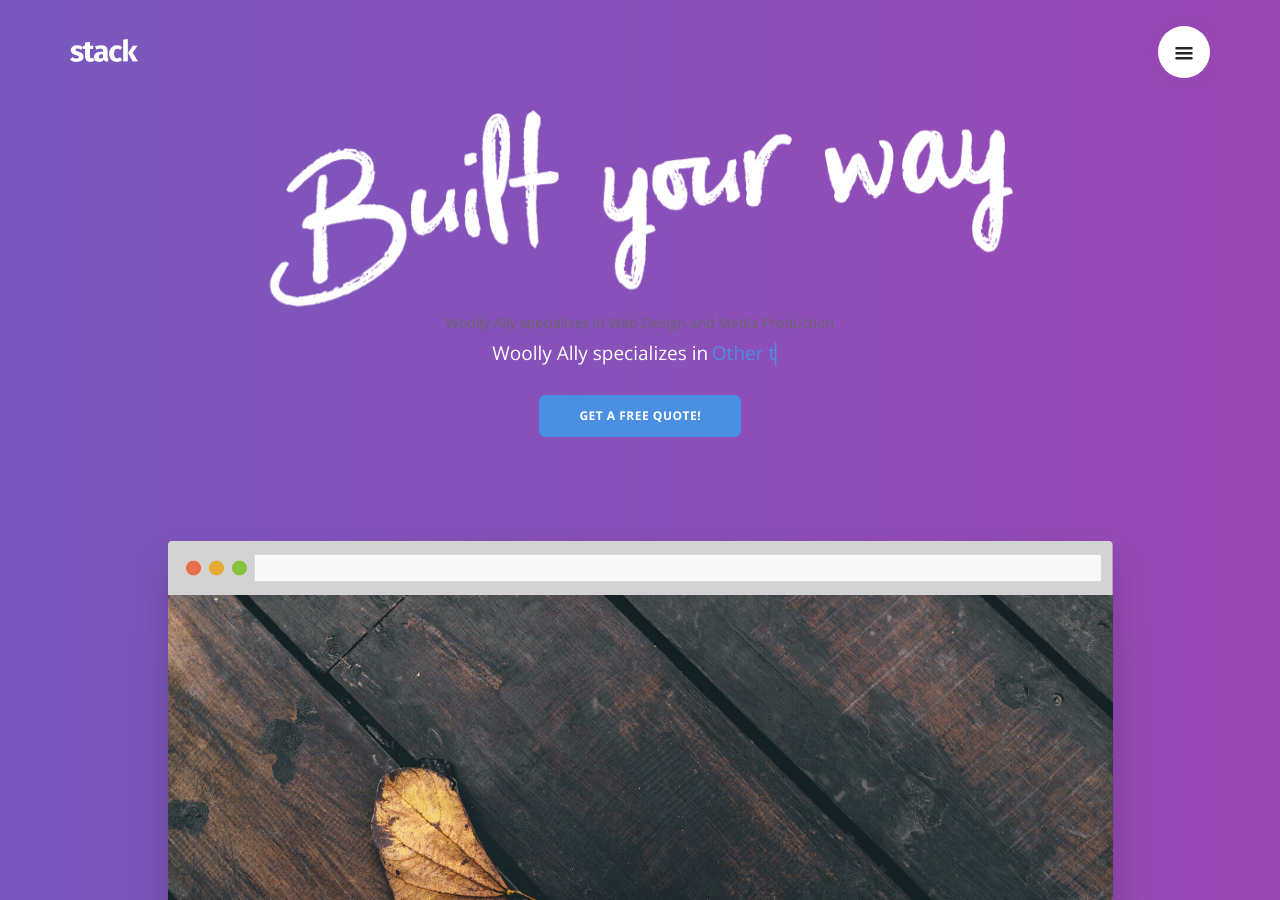
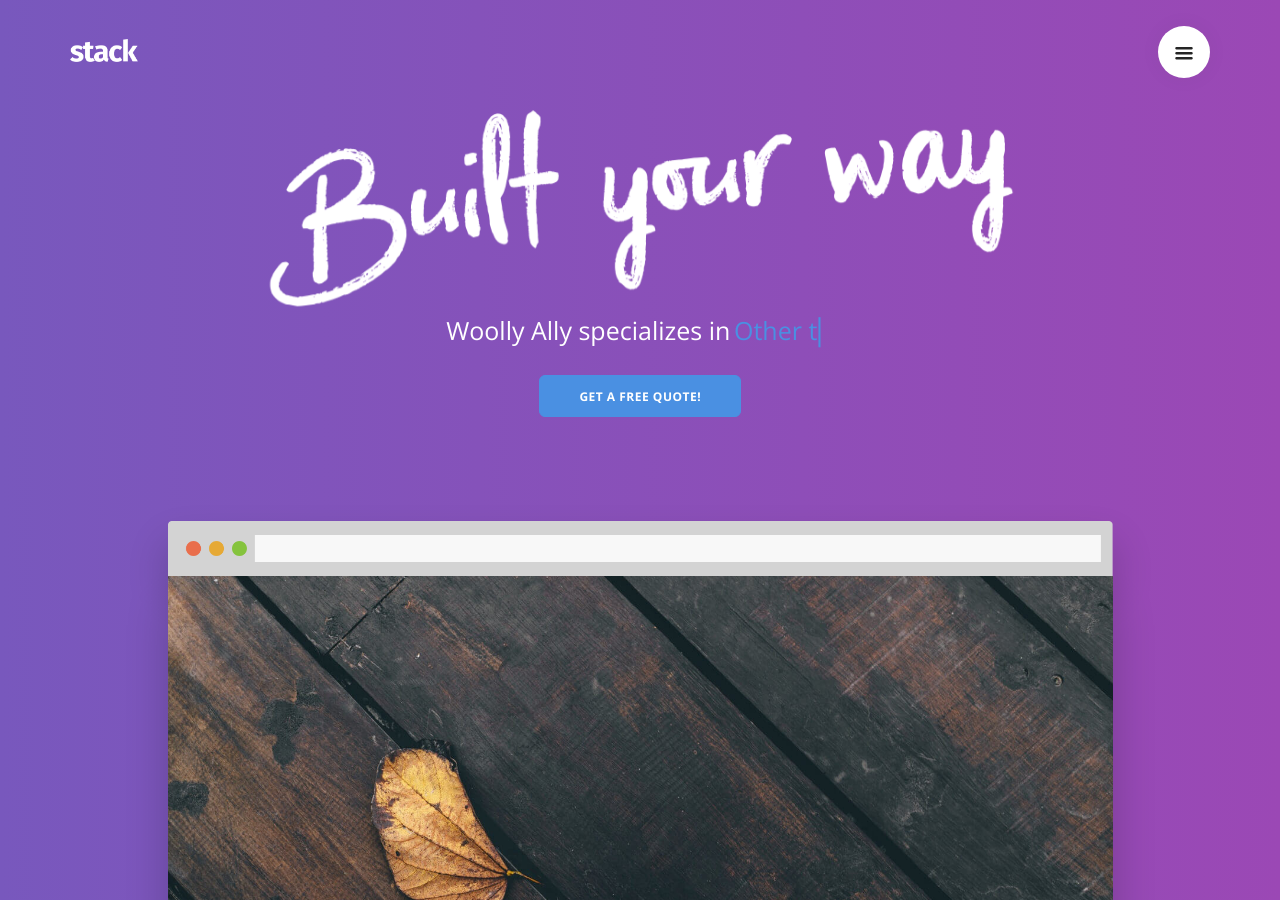
Before and after one commit to WoollyAlly/WoollyAllyTest, a Jekyll site: the page built from index.html, in a window 1280 px wide and 900 px high. Built offline with Jekyll 4.4.1, drawn with Linux system fonts in a browser that asks for light colours; some web fonts are replaced.

Commit message:
Updated '_includes/home.html' via CloudCannon

```diff
--- a/_includes/home.html
+++ b/_includes/home.html
@@ -5,10 +5,9 @@
             <div class="row">
                 <div class="col-sm-8">
                     <img alt="Image" class="unmarg--bottom animated fadeIn" src="img/headline-1.png" />
-                        Woolly Ally specializes in Web Design and Media Production
                         <div class="typed-headline">
-                        	<span class="h4 inline-block">Woolly Ally specializes in</span>
-                        	<span class="h4 inline-block typed-text typed-text--cursor color--primary" data-typed-strings="Web Design, Media Production, Other thing, another one"></span>
+                        	<span class="h3 inline-block">Woolly Ally specializes in</span>
+                        	<span class="h3 inline-block typed-text typed-text--cursor color--primary" data-typed-strings="Web Design, Media Production, Other thing, another one"></span>
                         </div>
                     <a class="btn btn--primary type--uppercase modal-trigger" href="#" data-modal-index="1">
                         <span class="btn__text">
```
